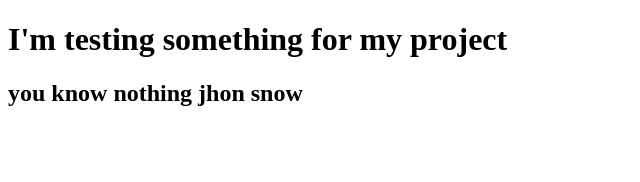
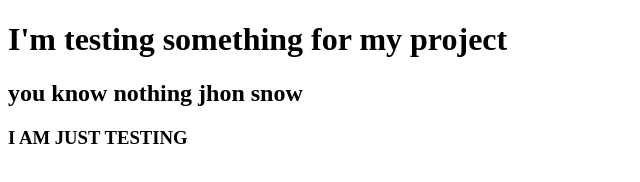
Before and after one commit to abdur-rahim-dotcom/programming-hero-first-project, a plain HTML site: page index.html in a window 1280 px wide. Shown: the whole page, without its empty margins (0-640 px from the left). Drawn offline with Linux system fonts and the light colour scheme.

Commit message:
added something for testing purpose

```diff
--- a/index.html
+++ b/index.html
@@ -10,6 +10,7 @@
 <body>
     <h1>I'm testing something for my project</h1>
     <h2>you know nothing jhon snow</h2>
+    <h3>I AM JUST TESTING</h3>
 </body>
 
 </html>
```
